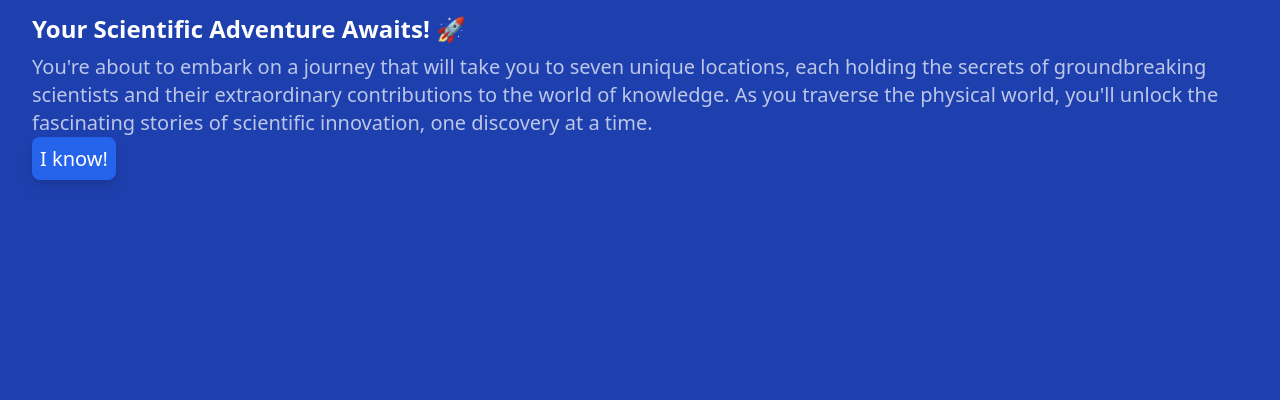
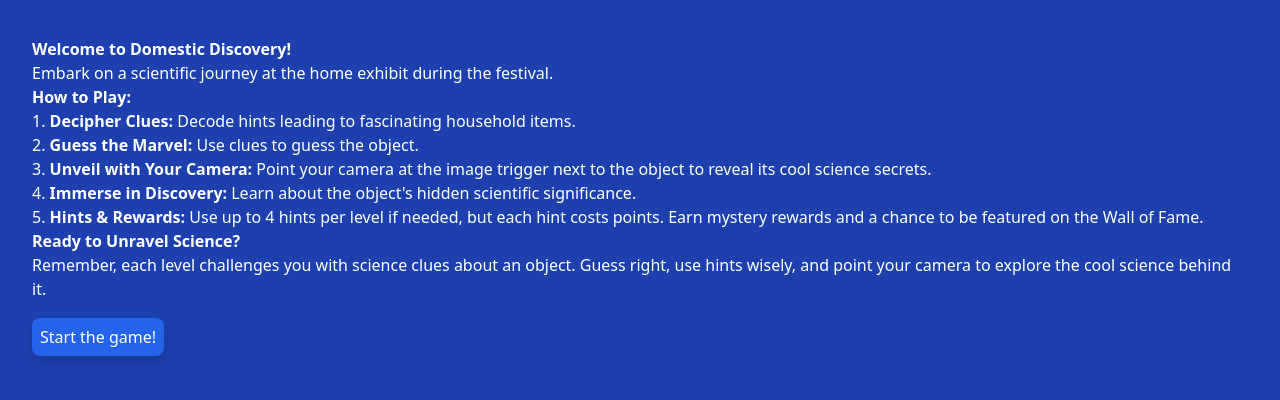
Before and after one commit to imveeru/arApp, a plain HTML site: page inst_dd.html in a window 1280 px wide. Shown: the part 228-628 px from the top of the page. Drawn offline with nearby package versions, Linux system fonts and the light colour scheme.

Commit message:
Modified instructions page

```diff
--- a/inst_dd.html
+++ b/inst_dd.html
@@ -13,15 +13,23 @@
    </a>
 
    <p class="text-white text-3xl font-bold border-b boder-white pb-3 mb-4 ">Domestic Discovery</p>
-   <p class="mt-4 text-2xl font-bold">
-    Your Scientific Adventure Awaits! 🚀
-    </p>
-    <p class="mt-2 text-xl font-thin opacity-70">
-        You're about to embark on a journey that will take you to seven unique locations, each holding the secrets of groundbreaking scientists and their extraordinary contributions to the world of knowledge. As you traverse the physical world, you'll unlock the fascinating stories of scientific innovation, one discovery at a time.
-    </p>
-    <p class="mt-2 text-xl">
+   <p class="py-6 font-thin">
+    <span class="font-bold">Welcome to Domestic Discovery!</span><br/>
 
-   <a id="nextBtn" class="mx-auto text-white cursor-pointer bg-blue-600 rounded-lg drop-shadow-lg my-6 text-center p-2" href="ar_dd.html">I know!</a>
+    Embark on a scientific journey at the home exhibit during the festival.<br/>
+
+    <span class="font-bold">How to Play:</span><br/>
+    1. <span class="font-bold">Decipher Clues:</span> Decode hints leading to fascinating household items.<br/>
+    2. <span class="font-bold">Guess the Marvel:</span> Use clues to guess the object.<br/>
+    3. <span class="font-bold">Unveil with Your Camera:</span> Point your camera at the image trigger next to the object to reveal its cool science secrets.<br/>
+    4. <span class="font-bold">Immerse in Discovery:</span> Learn about the object's hidden scientific significance.<br/>
+    5. <span class="font-bold">Hints & Rewards:</span> Use up to 4 hints per level if needed, but each hint costs points. Earn mystery rewards and a chance to be featured on the Wall of Fame.<br/>
+
+    <span class="font-bold">Ready to Unravel Science?</span><br/>
+    Remember, each level challenges you with science clues about an object. Guess right, use hints wisely, and point your camera to explore the cool science behind it.
+   </p>
+
+   <a id="nextBtn" class="mx-auto text-white cursor-pointer bg-blue-600 rounded-lg drop-shadow-lg my-6 text-center p-2" href="hint_dd.html">Start the game!</a>
 
 </body>
 </html>
```
Also changed, not shown: hint_dd.html (+1 -1 lines), home.html (+6 -6 lines).
